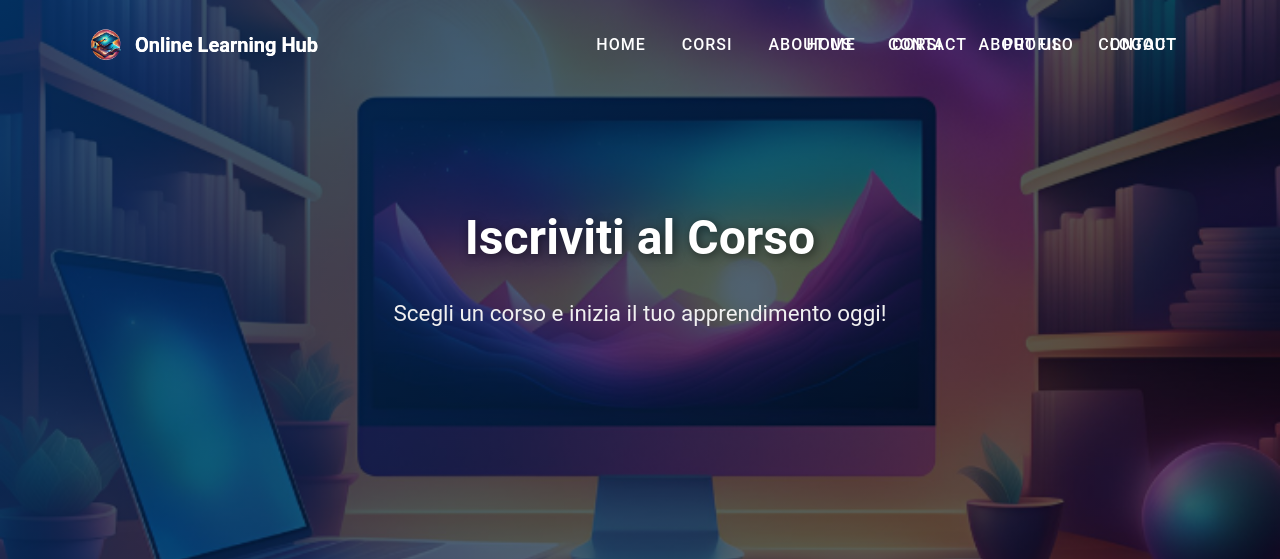
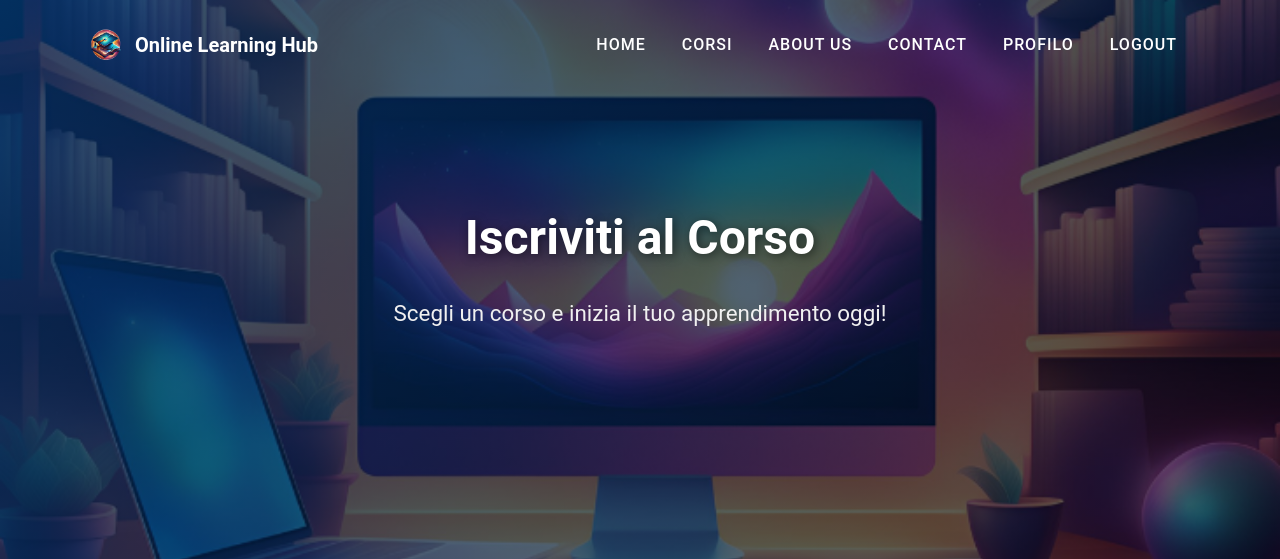
Before and after one commit to lakaraa/corsi, a PHP site: page /iscrizione_corso.php in a window 1280 px wide. Shown: the top 559 px of the page. Run offline with PHP 8.4, Linux system fonts and the light colour scheme; the visitor is signed in with stand-in values (Sample User, id 1); data that the repository does not hold is empty.

Commit message:
modificata la navbar =>iscrizione_corso

```diff
--- a/iscrizione_corso.php
+++ b/iscrizione_corso.php
@@ -2,8 +2,10 @@
 require_once 'config.php'; // Include il file di configurazione
 include('navbar.php');
 
-// Inizia la sessione
-session_start();
+
+if (session_status() == PHP_SESSION_NONE) {
+    session_start();
+}
 
 // Verifica se l'utente è loggato
 if (!isset($_SESSION['user_id']) || $_SESSION['user_role'] != 'studente') {
@@ -65,30 +67,6 @@ if ($_SERVER['REQUEST_METHOD'] == 'POST' && isset($_POST['course_id'])) {
     <link rel="stylesheet" href="style.css">
     <link rel="icon" type="image/x-icon" href="image/logo.png">
 </head>
-<body>
-    <!-- Navbar -->
-    <nav class="navbar navbar-expand-lg fixed-top custom-navbar">
-        <div class="container">
-            <a class="navbar-brand" href="#">
-                <img src="image/logo.png" alt="Logo" width="40" height="40" class="d-inline-block align-middle">
-                <span>Online Learning Hub</span>
-            </a>
-            <button class="navbar-toggler" type="button" data-toggle="collapse" data-target="#navbarNav" aria-controls="navbarNav" aria-expanded="false" aria-label="Toggle navigation">
-                <span class="navbar-toggler-icon"></span>
-            </button>
-            <div class="collapse navbar-collapse" id="navbarNav">
-                <ul class="navbar-nav ml-auto">
-                    <li class="nav-item"><a class="nav-link" href="index.php">Home</a></li>
-                    <li class="nav-item"><a class="nav-link" href="corsi.php">Corsi</a></li>
-                    <li class="nav-item"><a class="nav-link" href="aboutUs.php">About Us</a></li>
-                    <li class="nav-item"><a class="nav-link" href="contact.php">Contact</a></li>
-                    <?php if (!isset($_SESSION['user_id'])): ?>
-                        <li class="nav-item"><a class="nav-link" href="login.php">Login</a></li>
-                    <?php endif; ?>
-                </ul>
-            </div>
-        </div>
-    </nav>
 
     <!-- Header Section -->
     <header class="header-bg">
```
